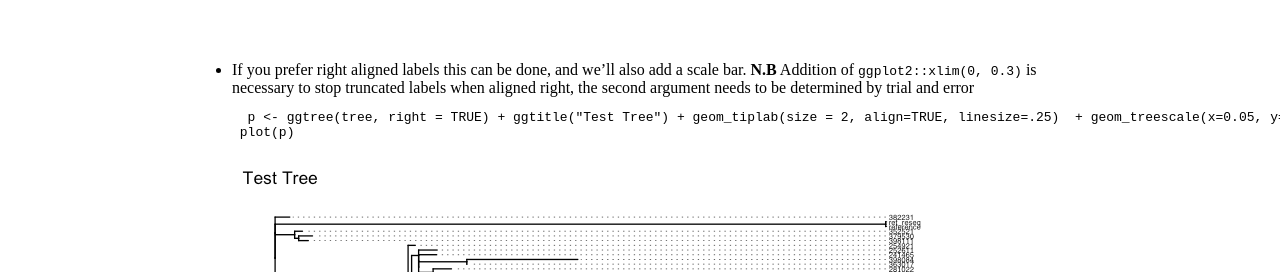
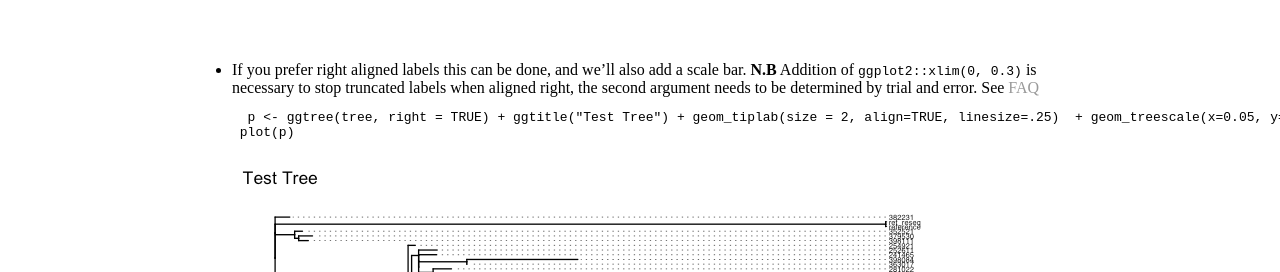
Before and after one commit to phe-bioinformatics/phe-bioinformatics.github.io, a Jekyll site: the page built from _posts/2017-06-14-ggtree_exploration.md, in a window 1280 px wide and 900 px high, scrolled down 1843 px. Shown: the part 199-471 px from the top of the window. Built offline with Jekyll 4.4.1, drawn with Linux system fonts in a browser that asks for light colours.

Commit message:
Create 2017-06-14-ggtree_exploration.md

````diff
--- a/_posts/2017-06-14-ggtree_exploration.md
+++ b/_posts/2017-06-14-ggtree_exploration.md
@@ -31,7 +31,7 @@ date: 2017-06-14
   ```
   ![Labelled Tree]({{ site.url }}/assets/title_and_labels.png)
   - If you prefer right aligned labels this can be done, and we'll also add a scale bar.
-  **N.B** Addition of `ggplot2::xlim(0, 0.3)` is necessary to stop truncated labels when aligned right, the second argument needs to be determined by trial and error
+  **N.B** Addition of `ggplot2::xlim(0, 0.3)` is necessary to stop truncated labels when aligned right, the second argument needs to be determined by trial and error. See [FAQ](https://guangchuangyu.github.io/ggtree/faq/)
   ```R
   p <- ggtree(tree, right = TRUE) + ggtitle("Test Tree") + geom_tiplab(size = 2, align=TRUE, linesize=.25)  + geom_treescale(x=0.05, y=0, offset=2, fontsize = 3) + ggplot2::xlim(0, 0.3)
  plot(p)
````
